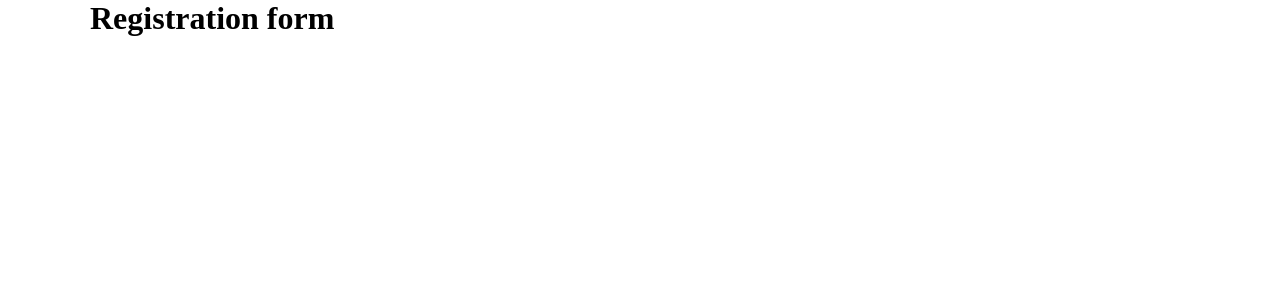
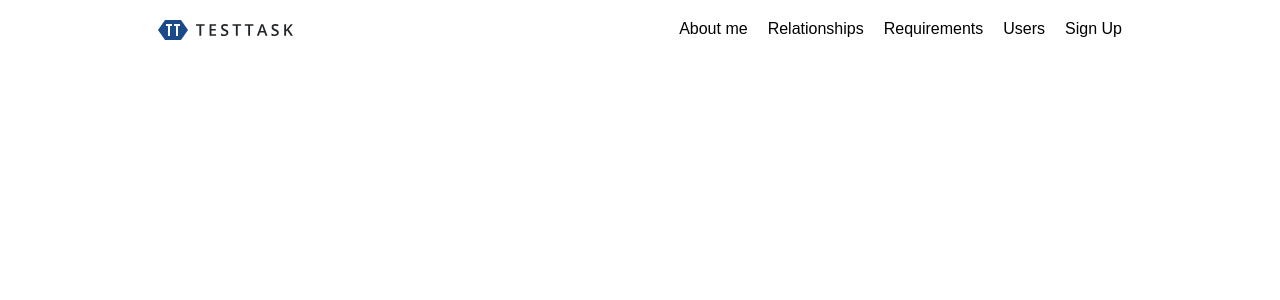
Before and after one commit to YMagrelo/react_task-registration-form, a React (Create React App) app: page / in a window 1280 px wide. Shown: the top 300 px of the page. Built offline with nearby package versions, Linux system fonts and the light colour scheme.

Commit message:
add header

```diff
--- a/src/App.jsx
+++ b/src/App.jsx
@@ -1,9 +1,11 @@
 import React from 'react';
 import './App.scss';
+import './resets.scss';
+import { Header } from './components/Header';
 
 const App = props => (
   <div className="app-wrapper">
-    <h1>Registration form</h1>
+    <Header />
   </div>
 );
 
--- a/src/App.scss
+++ b/src/App.scss
@@ -1,15 +1,5 @@
-body, h1 {
-  margin: 0;
-  padding: 0;
-}
-
-button {
-  cursor: pointer;
-  outline: none;
-}
-
 .app-wrapper {
-  max-width: 1100px;
+  max-width: 1170px;
   margin: auto;
   padding: 0 10px;
 }
--- /dev/null
+++ b/src/components/Header.jsx
@@ -0,0 +1,30 @@
+import React from 'react';
+import './Header.scss';
+import logo from '../assets/logo/logo.svg';
+
+export const Header = () => (
+  <header className="header-wrapper">
+    <div className="logo">
+      <img src={logo} alt="company logo" />
+    </div>
+    <div className="menu">
+      <ul className="menu__list">
+        <li className="menu__item">
+          <a className="menu__link" href="?">About me</a>
+        </li>
+        <li className="menu__item">
+          <a className="menu__link" href="?">Relationships</a>
+        </li>
+        <li className="menu__item">
+          <a className="menu__link" href="?">Requirements</a>
+        </li>
+        <li className="menu__item">
+          <a className="menu__link" href="?">Users</a>
+        </li>
+        <li className="menu__item">
+          <a className="menu__link" href="?">Sign Up</a>
+        </li>
+      </ul>
+    </div>
+  </header>
+);
--- /dev/null
+++ b/src/components/Header.scss
@@ -0,0 +1,25 @@
+.header-wrapper {
+  display: flex;
+  //position: fixed;
+  justify-content: space-between;
+  max-width: 1024px;
+  height: 60px;
+  margin: auto;
+  padding: 20px 30px;
+}
+
+.menu {
+  &__list {
+    display: flex;
+    justify-content: center;
+  }
+
+  &__item {
+    margin-right: 20px;
+
+  }
+
+  &__item:last-child {
+    margin-right: 0;
+  }
+}
--- /dev/null
+++ b/src/resets.scss
@@ -0,0 +1,33 @@
+* {
+  font-family: 'Open-sans', sans-serif;
+  box-sizing: border-box;
+}
+
+body,
+h1,
+ul {
+  margin: 0;
+  padding: 0;
+}
+
+ul {
+  list-style: none;
+}
+
+a {
+  text-decoration: none;
+  color: #000;
+}
+
+a:hover {
+  color: #ef5b4c;
+}
+
+a:active {
+  color: #007bff;
+}
+
+button {
+  cursor: pointer;
+  outline: none;
+}
```
Also changed, not shown: src/assets/logo/logo.svg (added).
